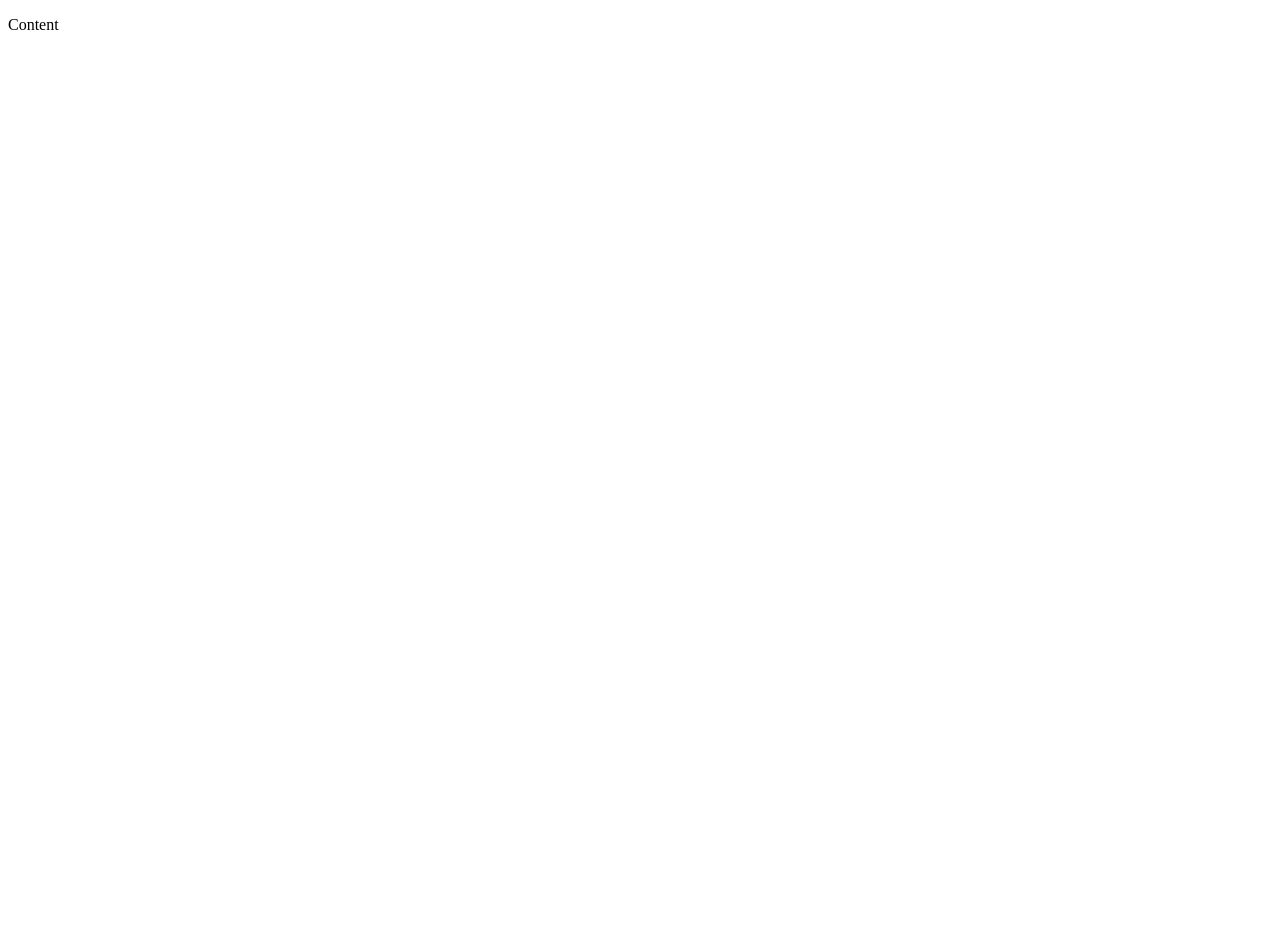
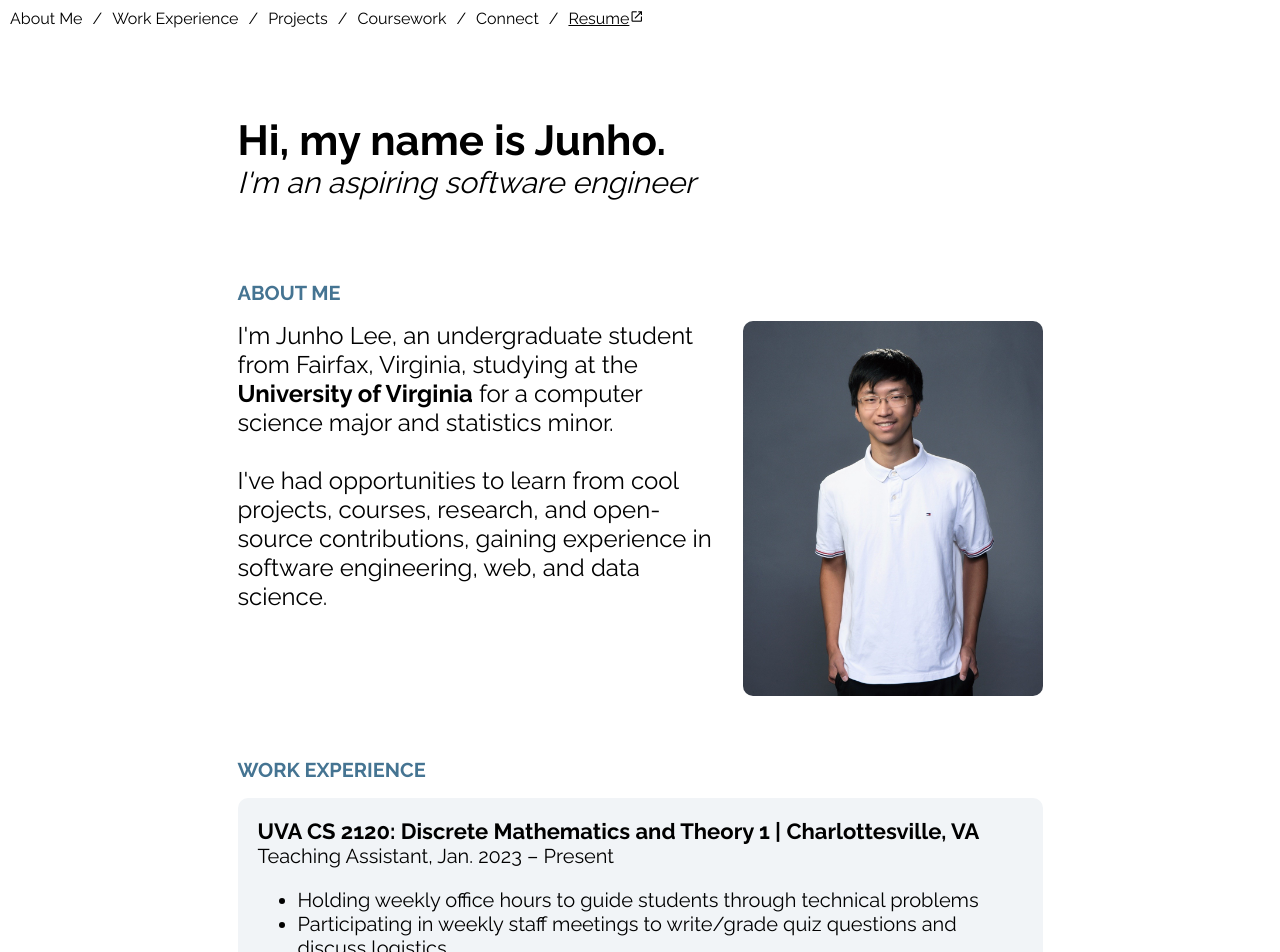
Before and after one commit to junholee6a/junholee6a.github.io, a React (Create React App) app: page / in a window 1280 px wide. Shown: the top 952 px of the page. Before the commit the page ends 800 px from the top, so only its background shows below. Built offline with nearby package versions, Linux system fonts and the light colour scheme.

Commit message:
Create initial version of webpage

```diff
--- a/public/index.html
+++ b/public/index.html
@@ -8,7 +8,19 @@
       name="description"
       content="Personal portfolio website"
     />
-    <title>React App</title>
+
+    <!-- Google "Open in New" icon -->
+    <link rel="stylesheet" href="https://fonts.googleapis.com/css2?family=Material+Symbols+Outlined:opsz,wght,FILL,GRAD@20..48,100..700,0..1,-50..200" />
+    <style>
+      .material-symbols-outlined {
+        font-variation-settings:
+        'FILL' 0,
+        'wght' 400,
+        'GRAD' 0,
+        'opsz' 20
+      }
+      </style>
+    <title>Junho Lee - Software Engineering Portfolio</title>
   </head>
   <body>
     <noscript>You need to enable JavaScript to run this app.</noscript>
--- /dev/null
+++ b/src/App.css
@@ -0,0 +1,100 @@
+@import url('https://fonts.googleapis.com/css2?family=Raleway&display=swap');
+@import url('https://fonts.googleapis.com/css2?family=Raleway:wght@400;700&display=swap');
+
+html {
+    scroll-behavior: smooth;
+}
+
+body {
+    font-family: Raleway, Calibri, Helvetica, sans-serif;
+    width: 100%;
+    margin: 0;
+    background-color: white;
+}
+
+a {
+    color: black;
+}
+
+.nav-bar {
+    list-style-type: none;
+    margin: 0 5px;
+    padding: 0;
+    position: fixed;
+    top: 0;
+    width: 100%;
+    background-color: white;
+}
+
+.nav-bar>li {
+    display: block;
+    float: left;
+    margin: 5px 1px;
+    padding: 4px;
+    border-radius: 3px;
+    font-size: 16px;
+}
+
+.nav-bar>li:nth-of-type(odd):hover {
+    background-color: #E8E8E8;
+}
+
+.nav-bar>li>a {
+    text-decoration: none;
+    color: black;
+}
+
+.nav-bar>li:last-of-type {
+    text-decoration: underline;
+}
+
+h1 {
+    font-size: 20px;
+    color: #457492;
+}
+
+div.section-container>section {
+    padding: 20px 30px;
+    margin: 0 auto;
+    max-width: 805px;
+    font-size: 20px;
+}
+
+.flex-container {
+    display: flex;
+    flex-wrap: wrap;
+    justify-content: space-between;
+    margin: 0 auto;
+}
+
+.block {
+    background-color: #f1f4f7;
+    margin: 0 auto;
+    border-radius: 10px;
+    padding: 20px;
+    margin: 6px 0;
+}
+
+.block-heading {
+    font-size: 22px;
+    font-weight: bold;
+}
+
+.semi-block-container {
+    display: flex;
+    flex-wrap: wrap;
+}
+
+.semi-block-container>div {
+    width: 45.5%;
+    flex-basis: 365px;
+    flex-grow: 9999;
+    background-color: #f1f4f7;
+    margin: 3px 2.5px;
+    border-radius: 10px;
+    padding: 15px;
+}
+
+.material-symbols-outlined {
+    font-size: 15px;
+}
--- a/src/App.js
+++ b/src/App.js
@@ -1,9 +1,155 @@
+import './App.css';
+import profilePic from './profile-pic.jpg';
 
 function App() {
   return (
-    <p>
-      Content
-    </p>
+    <>
+      <ul className='nav-bar'>
+        <li><a href='#about-me'>About Me</a></li>
+        <li>/</li>
+        <li><a href='#work-experience'>Work Experience</a></li>
+        <li>/</li>
+        <li><a href='#projects'>Projects</a></li>
+        <li>/</li>
+        <li><a href='#coursework'>Coursework</a></li>
+        <li>/</li>
+        <li><a href='#connect'>Connect</a></li>
+        <li>/</li>
+        <li><a target='_blank' rel='noreferrer' href='Junho Lee Resume.pdf'>Resume<span className='material-symbols-outlined'>open_in_new</span></a></li>
+      </ul>
+      <div className='section-container'>
+        <section>
+          <br /><br /><br /><br />
+          <div style={{fontSize: '42px', fontWeight: 'bold'}}>Hi, my name is Junho.</div>
+          <div style={{fontSize: '30px', fontStyle:'italic'}}>I'm an aspiring software engineer</div>
+          <br />
+        </section>
+        <section id='about-me'>
+          <h1>ABOUT ME</h1>
+          <div className='flex-container'>
+
+            <div style={{fontSize: '24px', flexGrow: '9999', flexBasis: '450px', margin: '0 20px 30px 0'}}>
+              I'm Junho Lee, an undergraduate student from Fairfax, Virginia, studying at the <b>University of Virginia</b> for a computer science major and statistics minor.
+              <br /><br />
+              I've had opportunities to learn from cool projects, courses, research, and open-source contributions, gaining experience in software engineering, web, and data science.
+            </div>
+            <div style={{margin: '0 auto'}}><img src={profilePic} alt='Profile' style={{width: '300px', borderRadius: '10px'}} /></div>
+          </div>
+
+        </section>
+        <section id='work-experience'>
+          <h1>WORK EXPERIENCE</h1>
+          <div className='block'>
+            <div className='block-heading'>UVA CS 2120: Discrete Mathematics and Theory 1 | Charlottesville, VA</div>
+            <div>Teaching Assistant, Jan. 2023 – Present</div>
+            <ul>
+              <li>Holding weekly office hours to guide students through technical problems</li>
+              <li>Participating in weekly staff meetings to write/grade quiz questions and discuss logistics</li>
+              <li>Assisting instructor during lectures and answering students’ questions</li>
+            </ul>
+          </div>
+        </section>
+        <section id='projects'>
+          <h1>PROJECTS</h1>
+          <div className='block'>
+            <div className='block-heading'><a target='_blank' rel='noreferrer' href='https://github.com/capitalone/DataProfiler/pulls?q=is%3Apr+author%3Ajunholee6a'>DataProfiler (Open-source Contributions)<span className='material-symbols-outlined'>open_in_new</span></a></div>
+            <div>May. 2023 – Present</div>
+            <ul>
+              <li>Contributed multiple merged pull requests to repository</li>
+              <li>Fixed project’s Python type checking configuration and resolved new type errors</li>
+              <li>Discussed technical solutions with maintainers on GitHub</li>
+            </ul>
+          </div>
+          <div className='block'>
+            <div className='block-heading'><a target='_blank' rel='noreferrer' href='https://github.com/ppongpeauk/hoohacks-2023'>ResuMatch (HooHacks 2023)<span className='material-symbols-outlined'>open_in_new</span></a></div>
+            <div>Mar. 2023</div>
+            <ul>
+              <li>Used an API to query and process job data from LinkedIn and find matches to PDF resume</li>
+              <li>Wrote a Flask backend with REST API, combining team members’ individual contributions</li>
+              <li>Presented the project to judges with live demo</li>
+            </ul>
+          </div>
+          <div className='block'>
+            <div className='block-heading'><a target='_blank' rel='noreferrer' href='https://github.com/wikimedia/wikipedia-ios/pulls?q=is%3Apr+author%3Ajunholee6a'>Wikipedia iOS App (Open-source Contributions)<span className='material-symbols-outlined'>open_in_new</span></a></div>
+            <div>Dec. 2022 – Jan. 2023</div>
+            <ul>
+              <li>Opened pull requests for bug fixes and features which were approved and merged by maintainers</li>
+              <li>Fixed bugs based on user reports, in large Swift/Objective-C codebase with little documentation</li>
+            </ul>
+          </div>
+        </section>
+        <section id='coursework'>
+          <h1>COURSEWORK</h1>
+          <div className='semi-block-container'>
+            <div>
+              <b>CS 2100: Data Structure and Algo 1</b>
+                <ul>
+                  <li>Java and object-oriented programming</li>
+                  <li>Data structures</li>
+                  <li>Sorting algorithms</li>
+                </ul>
+            </div>
+            <div>
+              <b>CS 2120: Discrete Math and Theory 1</b>
+                <ul>
+                  <li>Boolean algebra</li>
+                  <li>Sets and quantifiers</li>
+                  <li>Proofs</li>
+                </ul>
+            </div>
+            <div>
+              <b>CS 2130: Computer Systems and Org 1</b>
+              <ul>
+                <li>Logic gates and circuits</li>
+                <li>Instruction set architectures</li>
+                <li>x86 assembly</li>
+                <li>C, compilation, and memory</li>
+                <li>Bash shell</li>
+              </ul>
+            </div>
+            <div>
+              <b>CS 3100: Data Structures and Algo 2</b>
+              <ul>
+                <li>Asymptotic analysis and proofs</li>
+                <li>Graph algorithms</li>
+                <li>Divide and conquer</li>
+                <li>Greedy algorithms</li>
+                <li>Dynamic programming</li>
+                <li>Reductions</li>
+              </ul>
+            </div>
+            <div>
+              <b>ECON 2010: Principles of Econ: Microecon</b>
+              <ul>
+                <li>Supply and demand</li>
+                <li>Elasticity</li>
+                <li>Government intervention and market failures</li>
+                <li>Competition, monopoly, and oligopoly</li>
+                <li>Game theory</li>
+              </ul>
+            </div>
+            <div>
+              <b>STAT 1601: Intro Data Science with R</b>
+              <ul>
+                <li>Data cleaning</li>
+                <li>Visualization with ggplot2</li>
+                <li>Numerical analysis</li>
+              </ul>
+            </div>
+          </div>
+        </section>
+        <section id='connect'>
+          <h1>CONNECT</h1>
+          <a target='_blank' rel='noreferrer' href='https://www.linkedin.com/in/junholee6a/'>LinkedIn<span className='material-symbols-outlined'>open_in_new</span></a> <br /> <br />
+          <a target='_blank' rel='noreferrer' href='https://github.com/junholee6a'>GitHub<span className='material-symbols-outlined'>open_in_new</span></a> <br /> <br />
+          <a target='_blank' rel='noreferrer' href='mailto:yax3ad@virginia.edu'>Email<span className='material-symbols-outlined'>open_in_new</span></a> <br />
+          <br />
+          <br />
+          <br />
+          <br />
+        </section>
+      </div>
+    </>
   );
 }
 
```
Also changed, not shown: src/profile-pic.jpg (added).
